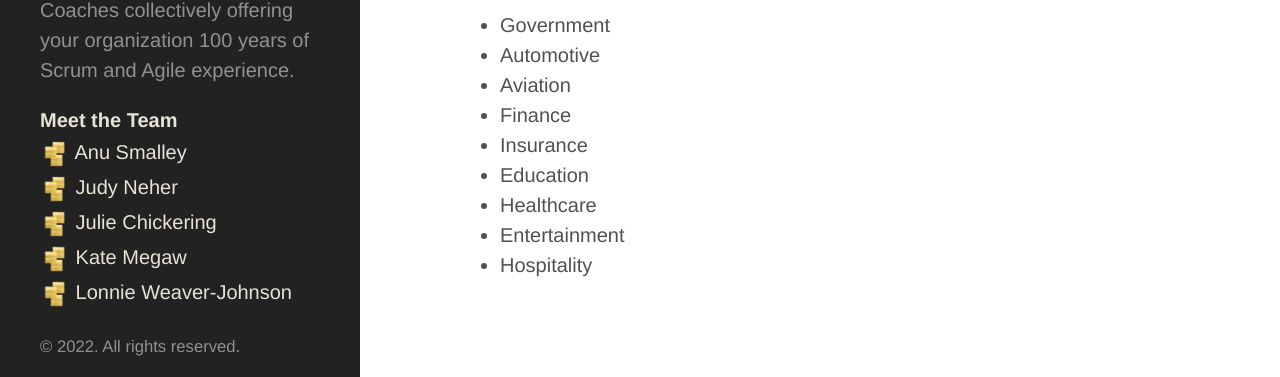
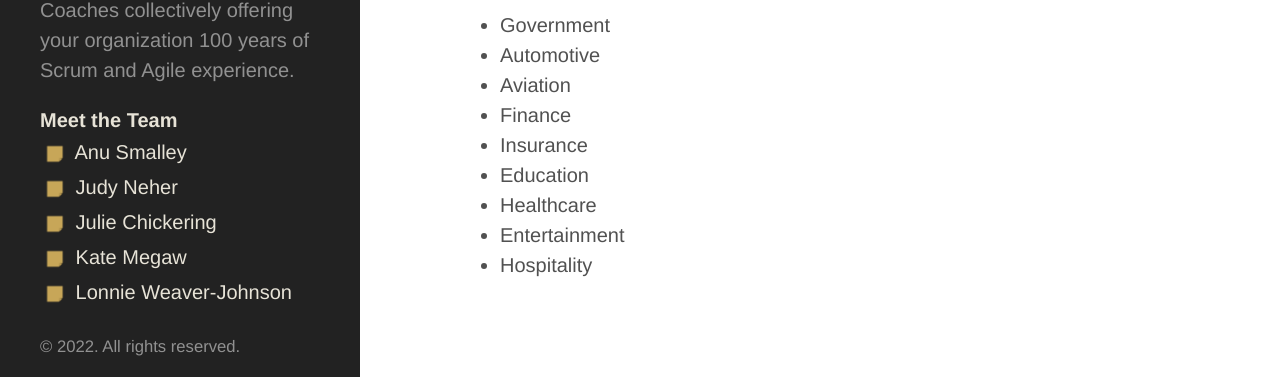
Before and after one commit to Sticky-Agile/Sticky-Agile.github.io, a Jekyll site: the page built from index.md, in a window 1280 px wide and 1087 px high. Shown: the part 707-1084 px from the top of the window. Built offline with Jekyll 4.4.1, drawn with Linux system fonts in a browser that asks for light colours; some web fonts are replaced.

Commit message:
Swap out bullet stickies to single sticky

```diff
--- a/_includes/sidebar.html
+++ b/_includes/sidebar.html
@@ -23,7 +23,7 @@
         {% if node.title != null %}
           {% if node.layout == "page" %}
             <a class="sidebar-nav-item{% if page.url == node.url %} active{% endif %}" href="{{ node.url | prepend: site.url }}">
-              <img src="{{ site.baseurl }}/public/stickies.png" alt="sticky note bullet point"/>
+              <img src="{{ site.baseurl }}/public/single-sticky.png" alt="sticky note bullet point"/>
               {{ node.title }}</a>
           {% endif %}
         {% endif %}
```
Also changed, not shown: public/single-sticky.png (added).
